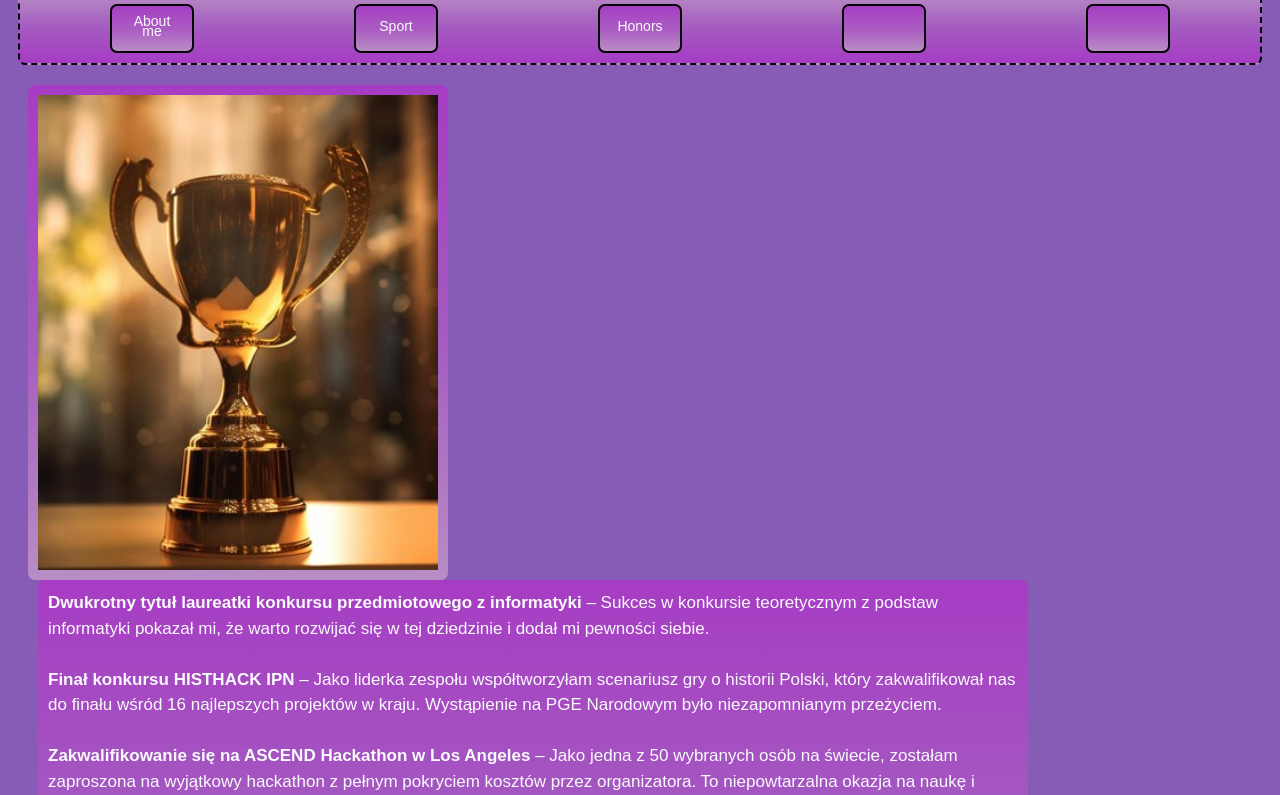
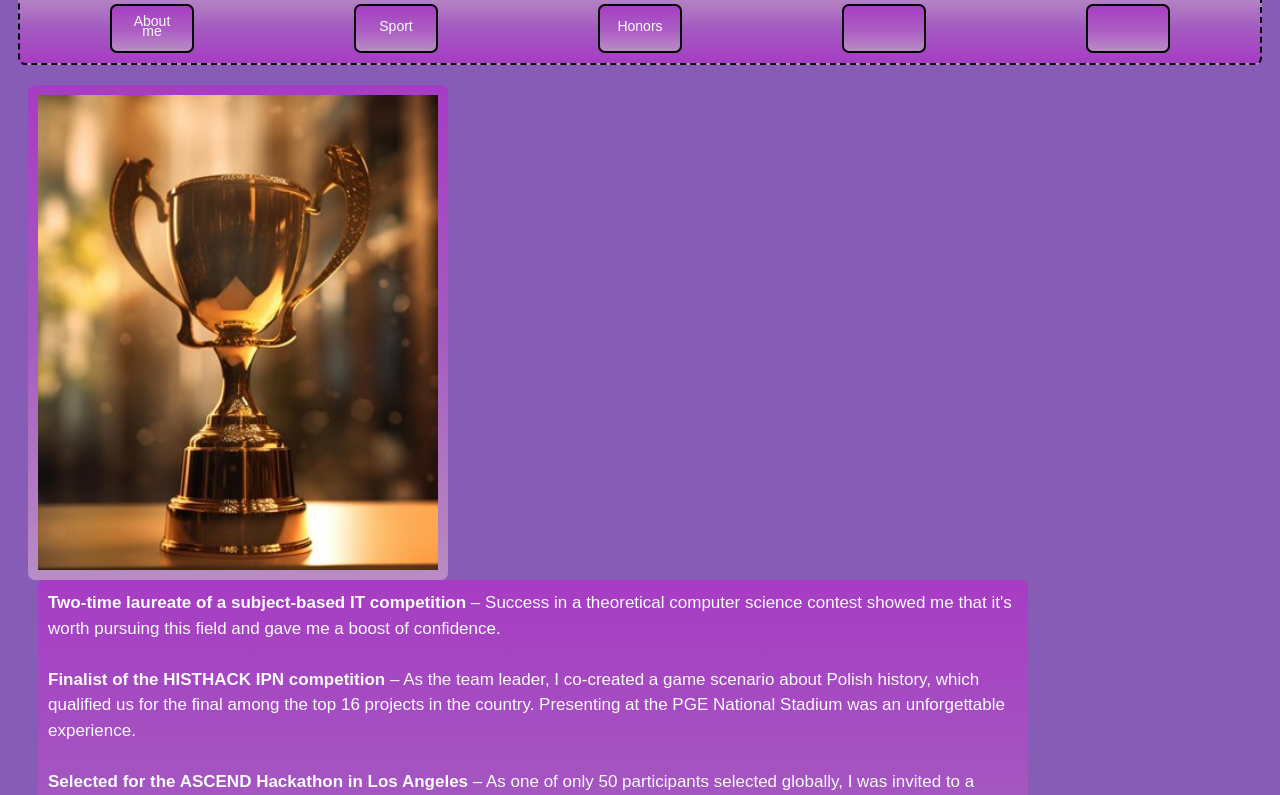
Before and after one commit to Supertik-h/PW, a plain HTML site: page honors.html in a window 1280 px wide. Shown: the part 157-952 px from the top of the page. Drawn offline with Linux system fonts and the light colour scheme; files whose address does not match are found by name.

Commit message:
Update honors.html

```diff
--- a/honors.html
+++ b/honors.html
@@ -96,12 +96,11 @@
 
 
         <div id="abt_text" class="bordered-div">
-            <b>Dwukrotny tytuł laureatki konkursu przedmiotowego z informatyki </b>– Sukces w konkursie teoretycznym z podstaw informatyki pokazał mi, że warto rozwijać się w tej dziedzinie i dodał mi pewności siebie.
+            <b>Two-time laureate of a subject-based IT competition</b> – Success in a theoretical computer science contest showed me that it's worth pursuing this field and gave me a boost of confidence.
             <br> <br>
-            <b>Finał konkursu HISTHACK IPN </b>– Jako liderka zespołu współtworzyłam scenariusz gry o historii Polski, który zakwalifikował nas do finału wśród 16 najlepszych projektów w kraju. Wystąpienie na PGE Narodowym było niezapomnianym przeżyciem.
+            <b>Finalist of the HISTHACK IPN competition</b> – As the team leader, I co-created a game scenario about Polish history, which qualified us for the final among the top 16 projects in the country. Presenting at the PGE National Stadium was an unforgettable experience.
             <br> <br>
-            <b>Zakwalifikowanie się na ASCEND Hackathon w Los Angeles </b>– Jako jedna z 50 wybranych osób na świecie, zostałam zaproszona na wyjątkowy hackathon z pełnym pokryciem kosztów przez organizatora. To niepowtarzalna okazja na naukę i programowanie w międzynarodowym środowisku!
-
+            <b>Selected for the ASCEND Hackathon in Los Angeles</b> – As one of only 50 participants selected globally, I was invited to a unique hackathon with all expenses covered by the organizers. It's a once-in-a-lifetime opportunity to learn and code in an international environment!
 
 
       </div>
```
